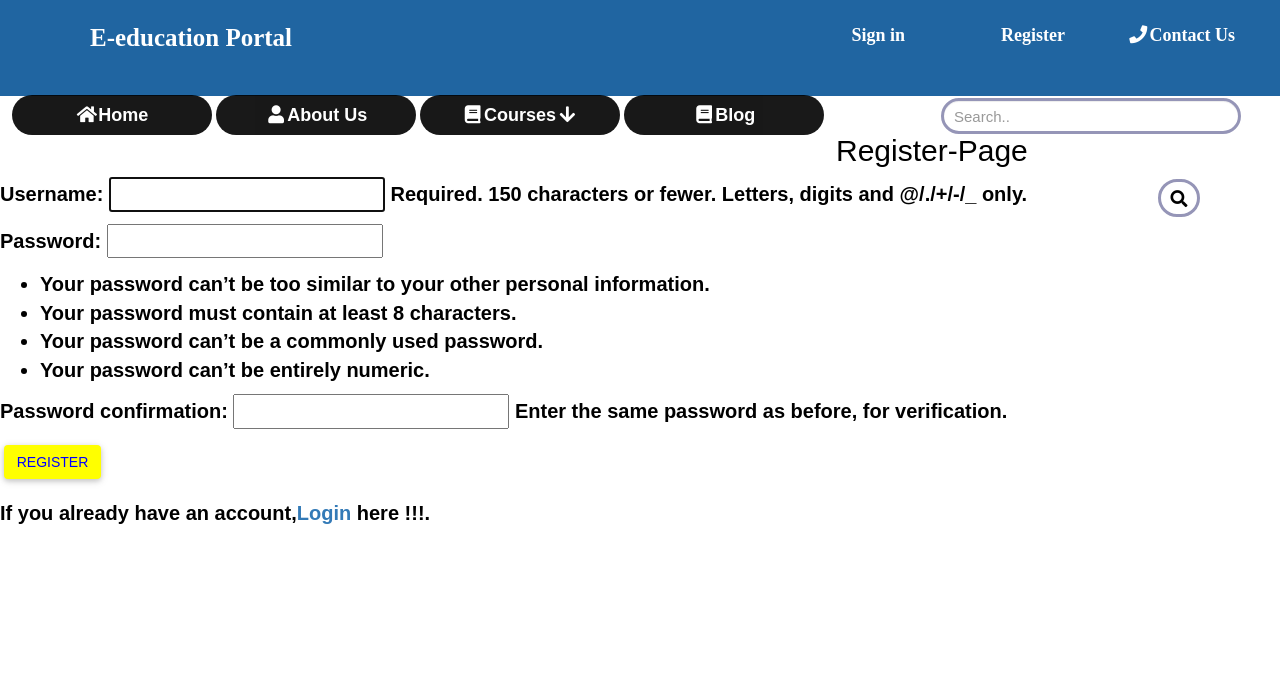
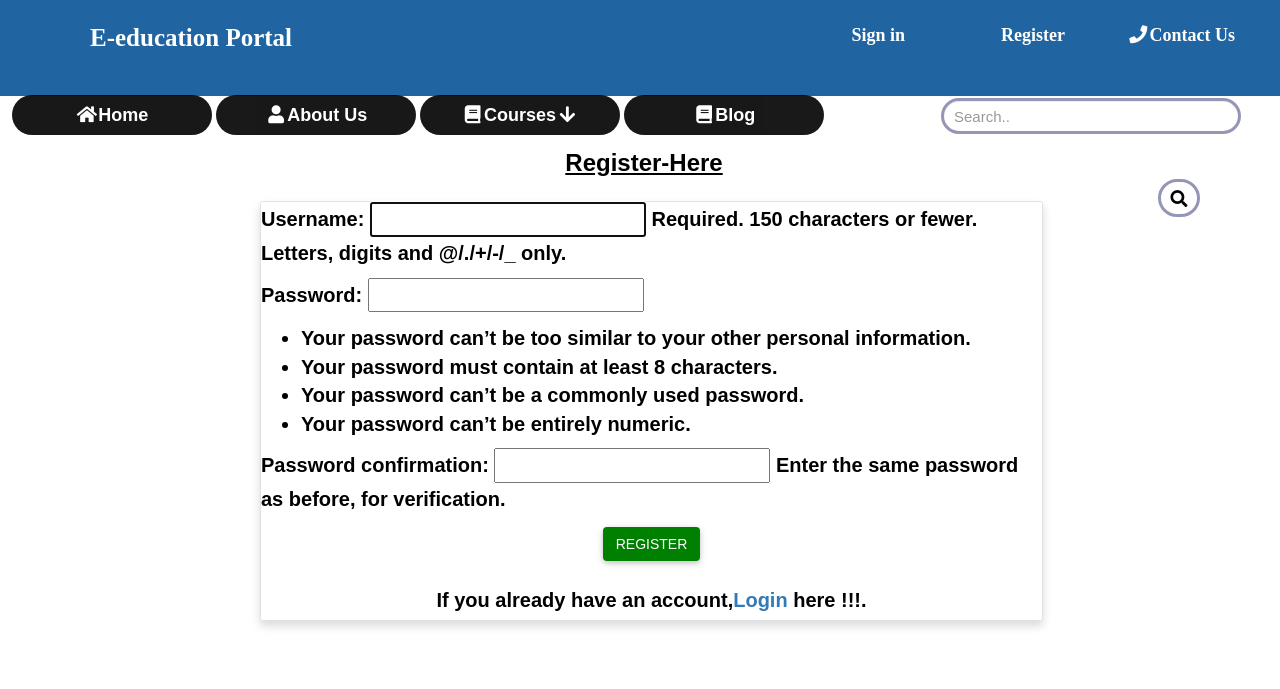
Before and after one commit to mdaftabalam368/Education-portal, a Django app: page /Register/ in a window 1280 px wide. Shown: the top 689 px of the page. Run offline with Django 3.2, Linux system fonts and the light colour scheme; some libraries are stand-ins or nearby versions.

Commit message:
first commit

```diff
--- a/Website/Classmate/templates/Classmate/register.html
+++ b/Website/Classmate/templates/Classmate/register.html
@@ -2,13 +2,18 @@
 {% load static %}
 
 {% block extend %}
-<h2>Register-Page</h2>
 <body class="bg" style="background-color:white; background-image:none; background-size:100%;"></body>
-
-<form method="POST">
-    {% csrf_token %}
-    {{form.as_p}}
-    <button class="btn" style="background-color:yellow; color:blue" type="submit">Register</button>
-</form>
-If you already have an account,<a href="/Login"><strong>Login</strong></a> here !!!.
+<div class="container" style="margin-top:0px; position:absolute; top:130;">
+    <center><h3> <b><u>Register-Here</u></b></h3></center>
+    <div class="row no-gutters border rounded flex-md-row my-4 shadow h-md-200 position-absolute">
+    <form method="POST">
+        {% csrf_token %}
+            {{form.as_p}}
+        <center><button class="btn" style="background-color:green; color:white" type="submit">Register</button></center>
+    </form>
+        <div class="col p-2 d-flex flex-column position-static">
+            <center>If you already have an account,<a href="/Login"><strong>Login</strong></a> here !!!.</center>
+        </div>
+    </div>
+</div>
 {% endblock%}
--- a/Website/Classmate/templates/Classmate/search.html
+++ b/Website/Classmate/templates/Classmate/search.html
@@ -4,11 +4,11 @@
 
 {% if submitbutton == 'Searchposts' and request.GET.q != '' %}
 {% if results %}
-<div class="container" style="margin-top:0px; align:left; position:absolute; z-index:-1;">
+<div class="container" style="margin-top:5px; align:left; position:absolute; z-index:-1;">
 <h5>Results for <b><u>{{ request.GET.q }}</u></b></h5>
  {% for result in results %}
  <div class="row col-gutters border rounded flex-md-row shadow h-md-200 position-relative">
-<div class="col p-4 d-flex flex-column position-static">
+     <div class="col p-4 d-flex flex-column position-static">
    <strong class="d-inline-block mb-2 text-primary">{{ result.Course_name }}</strong>
    <h6 class="mb-0 text-muted"><b>Course Id({{ result.Courses_id }})</b></h6>
    <p class="card-group mb-0">{{ result.description }}</p>
```
Also changed, not shown: Website/Classmate/templates/Classmate/login.html (+9 -9 lines), Website/Classmate/web_scrapping.py (deleted, +0 -21 lines), Website/db.sqlite3.
